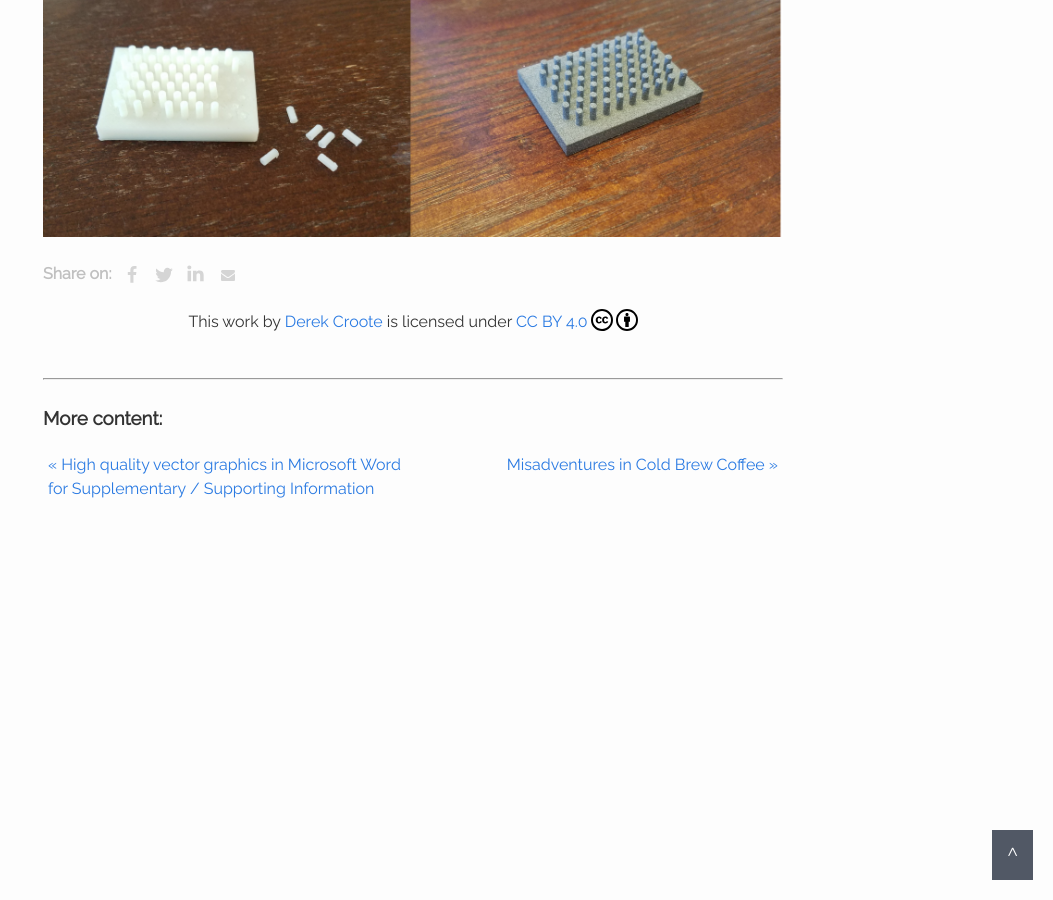
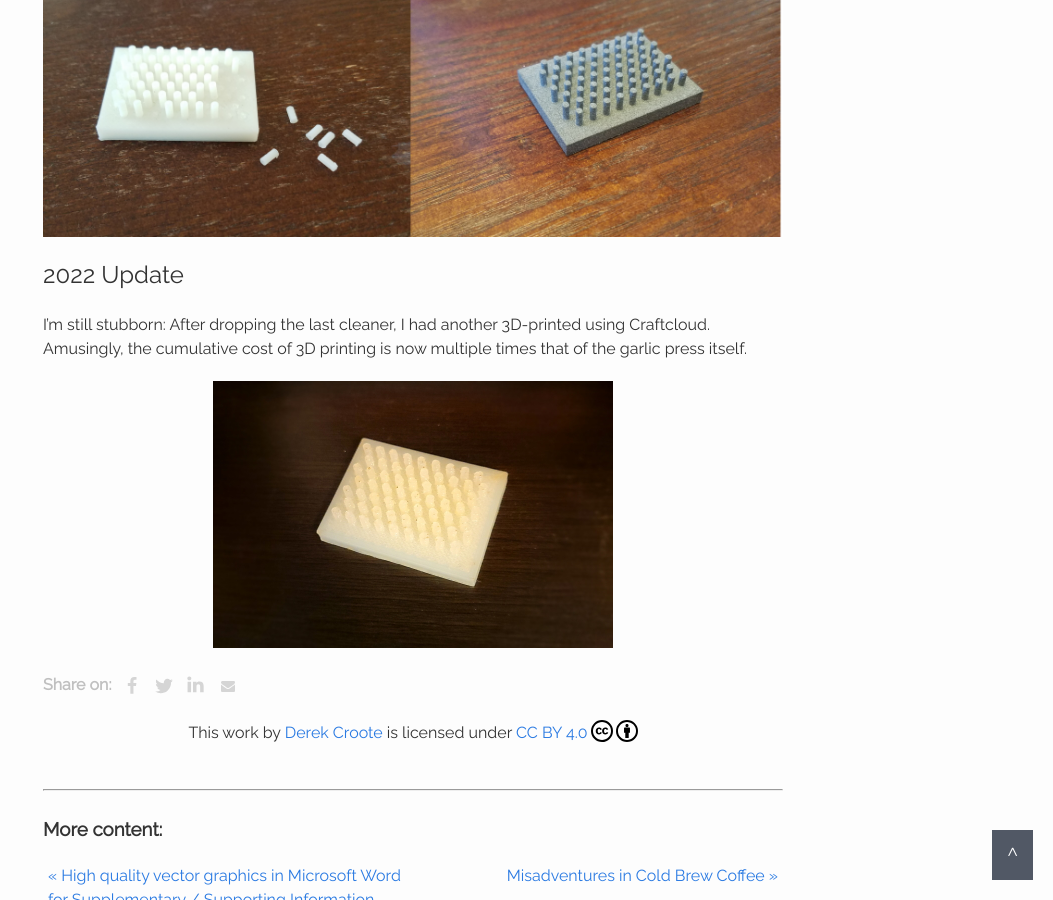
Before and after one commit to dcroote/dcroote.github.io, a Jekyll site: the page built from _posts/2019-08-31-cleaning-a-garlic-press.md, in a window 1280 px wide and 900 px high, scrolled down 1936 px. Shown: the whole window, without its empty margins (227-1280 px from the left). Built offline with Jekyll 4.4.1, drawn with Linux system fonts in a browser that asks for light colours; some of the changed text lies outside the part shown.

Commit message:
Update: 3D-printed another garlic press cleaner

```diff
--- a/_posts/2019-08-31-cleaning-a-garlic-press.md
+++ b/_posts/2019-08-31-cleaning-a-garlic-press.md
@@ -3,7 +3,7 @@ layout: post
 title: How to clean a garlic press with 3D printing
 image: images/garlic_press/cad_combined.png
 image-alt: CAD models of garlic press cleaner
-last_modified_at: 2021-01-09 16:04:23 -0800
+last_modified_at: 2022-01-11 17:30:41 -0800
 comments: false
 ---
 
@@ -32,3 +32,9 @@ The design required a few iterations in order to perfect the post spacing and po
 After over a year of use, I accidentally dropped the 3D printed garlic press cleaner on the floor, breaking a number of posts. Stubbornly, I reprinted another with Shapeways using the MJF Plastic PA12 Glass Beads material to improve stiffness and structural integrity. Photos below.
 
 <img src="/images/garlic_press/broken_and_reprinted_3d_printed_garlic_press_cleaner.png" alt="Photos of broken and reprinted garlic press cleaners" class="centered_img" width="800" height="294" />
+
+## 2022 Update
+
+I'm still stubborn: After dropping the last cleaner, I had another 3D-printed using Craftcloud. Amusingly, the cumulative cost of 3D printing is now multiple times that of the garlic press itself.
+
+<img src="/images/garlic_press/reprinted_3d_printed_garlic_press_cleaner_again.jpg" alt="Photos of another reprinted garlic press cleaner" class="centered_img" width="400" height="267" />
```
Also changed, not shown: images/garlic_press/reprinted_3d_printed_garlic_press_cleaner_again.jpg (added).
